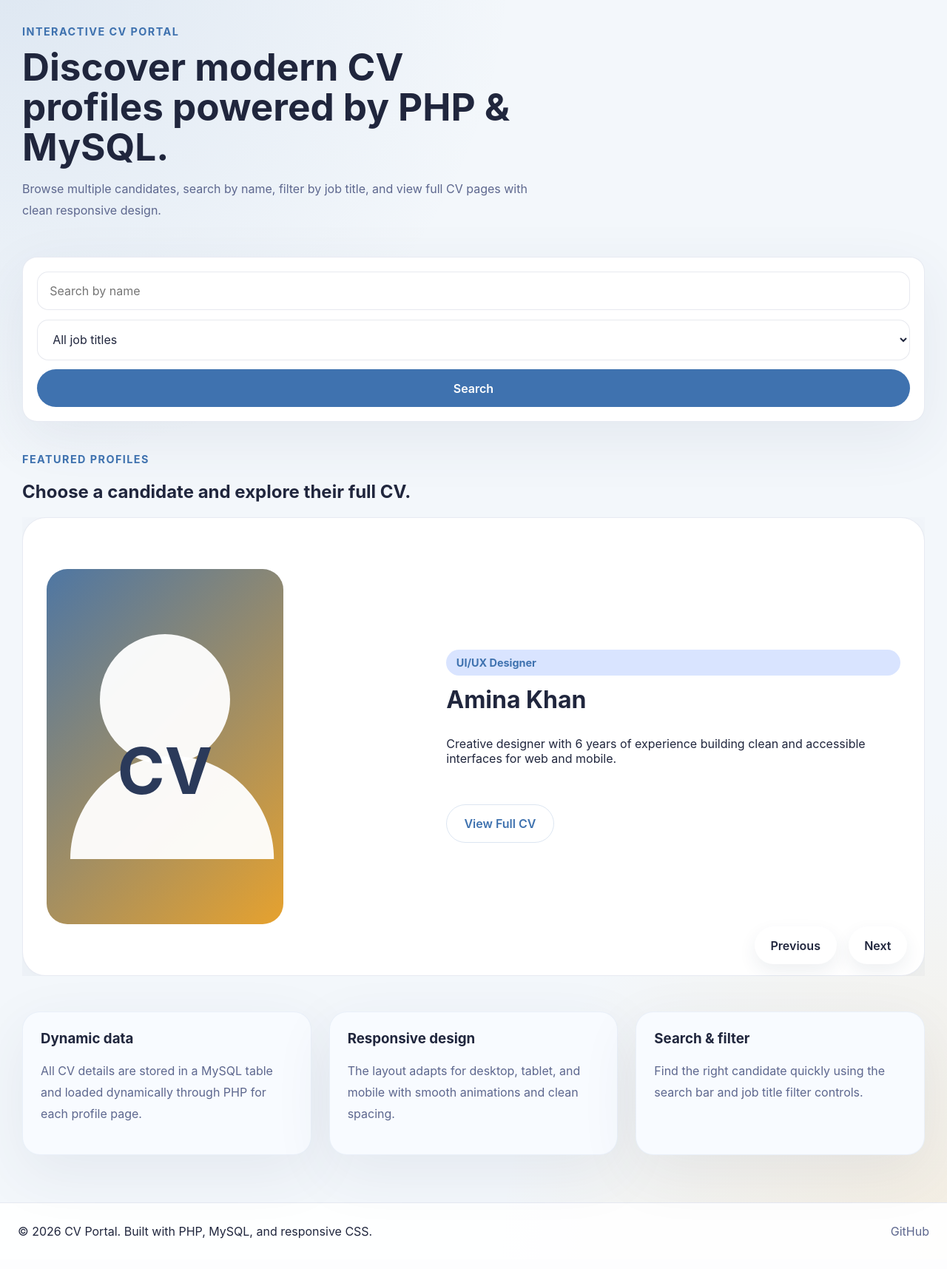
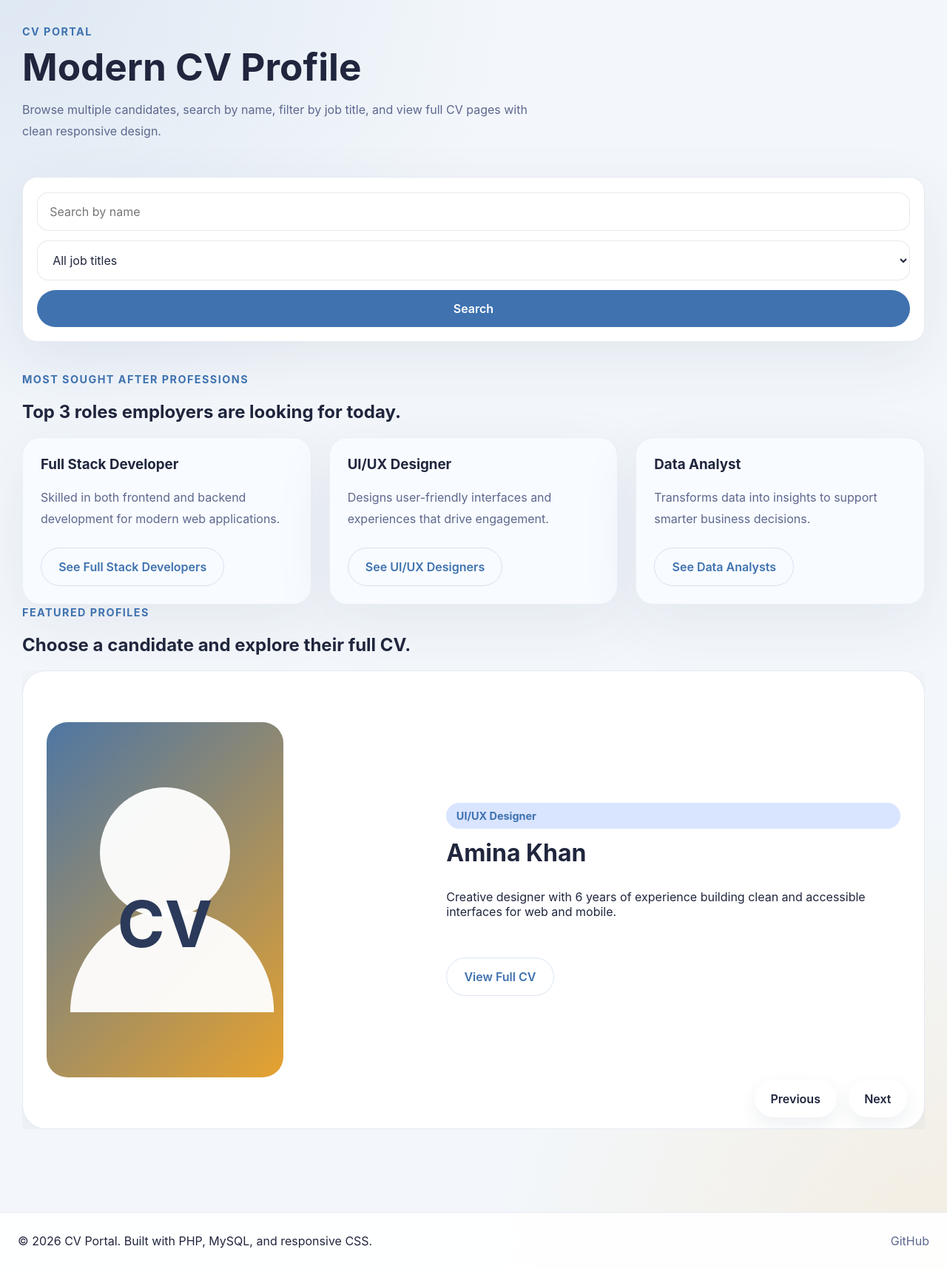
Before and after one commit to JesiferBee/CV-Portal, a PHP site: page / in a window 1280 px wide. Shown: the part 62-1777 px from the top of the page at 74% size. Before the commit the page ends 1736 px from the top, so only its background shows below. Run offline with PHP 8.4, Linux system fonts and the light colour scheme; data comes from the database, SQL or seed files in the repository.

Commit message:
Minor Update to Home page

```diff
--- a/index.php
+++ b/index.php
@@ -39,8 +39,8 @@ $jobTitles = $pdo->query('SELECT DISTINCT job_title FROM profiles ORDER BY job_t
 <main class="page-content">
     <section class="hero-section">
         <div class="hero-copy">
-            <span class="eyebrow">Interactive CV Portal</span>
-            <h1>Discover modern CV profiles powered by PHP & MySQL.</h1>
+            <span class="eyebrow">CV Portal</span>
+            <h1>Modern CV Profile</h1>
             <p>Browse multiple candidates, search by name, filter by job title, and view full CV pages with clean responsive design.</p>
         </div>
         <div class="hero-actions">
@@ -58,6 +58,39 @@ $jobTitles = $pdo->query('SELECT DISTINCT job_title FROM profiles ORDER BY job_t
                 </select>
                 <button type="submit" class="btn-primary">Search</button>
             </form>
+        </div>
+    </section>
+
+    <section class="featured-professions">
+        <div class="section-heading">
+            <span class="eyebrow">Most sought after professions</span>
+            <h2>Top 3 roles employers are looking for today.</h2>
+        </div>
+        <div class="feature-grid">
+            <article class="feature-card">
+                <h3>Full Stack Developer</h3>
+                <p>Skilled in both frontend and backend development for modern web applications.</p>
+                <form method="get" action="index.php" class="profession-filter-form">
+                    <input type="hidden" name="filter" value="Full Stack Developer">
+                    <button type="submit" class="btn-secondary">See Full Stack Developers</button>
+                </form>
+            </article>
+            <article class="feature-card">
+                <h3>UI/UX Designer</h3>
+                <p>Designs user-friendly interfaces and experiences that drive engagement.</p>
+                <form method="get" action="index.php" class="profession-filter-form">
+                    <input type="hidden" name="filter" value="UI/UX Designer">
+                    <button type="submit" class="btn-secondary">See UI/UX Designers</button>
+                </form>
+            </article>
+            <article class="feature-card">
+                <h3>Data Analyst</h3>
+                <p>Transforms data into insights to support smarter business decisions.</p>
+                <form method="get" action="index.php" class="profession-filter-form">
+                    <input type="hidden" name="filter" value="Data Analyst">
+                    <button type="submit" class="btn-secondary">See Data Analysts</button>
+                </form>
+            </article>
         </div>
     </section>
 
@@ -98,20 +131,6 @@ $jobTitles = $pdo->query('SELECT DISTINCT job_title FROM profiles ORDER BY job_t
         <?php endif; ?>
     </section>
 
-    <section class="feature-grid">
-        <article class="feature-card">
-            <h3>Dynamic data</h3>
-            <p>All CV details are stored in a MySQL table and loaded dynamically through PHP for each profile page.</p>
-        </article>
-        <article class="feature-card">
-            <h3>Responsive design</h3>
-            <p>The layout adapts for desktop, tablet, and mobile with smooth animations and clean spacing.</p>
-        </article>
-        <article class="feature-card">
-            <h3>Search & filter</h3>
-            <p>Find the right candidate quickly using the search bar and job title filter controls.</p>
-        </article>
-    </section>
 </main>
 
 <a href="#top" id="scrollTop" class="scroll-top" aria-label="Scroll to top">↑</a>
--- a/style.css
+++ b/style.css
@@ -438,6 +438,10 @@ button {
     margin-top: 0;
 }
 
+.feature-card .profession-filter-form {
+    margin-top: 1.5rem;
+}
+
 .content-block {
     background: var(--surface);
     border-radius: 1.75rem;
@@ -588,6 +592,16 @@ footer.site-footer {
     transition: opacity 0.25s ease, transform 0.25s ease, visibility 0.25s ease;
 }
 
+.donate-block img,
+.donate-qr-inline {
+    width: min(100%, 320px);
+    height: auto;
+    display: block;
+    margin: 1.25rem auto 0;
+    border-radius: 1rem;
+    box-shadow: var(--shadow);
+}
+
 .scroll-top.visible {
     opacity: 1;
     visibility: visible;
```
Also changed, not shown: about.php (+6 -14 lines), assets/images/donate-qr.svg (added), 1 other file.
